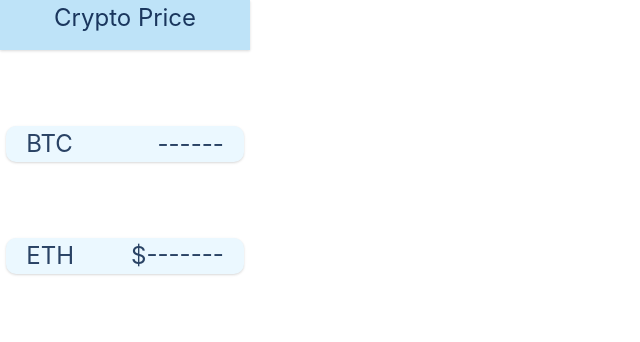
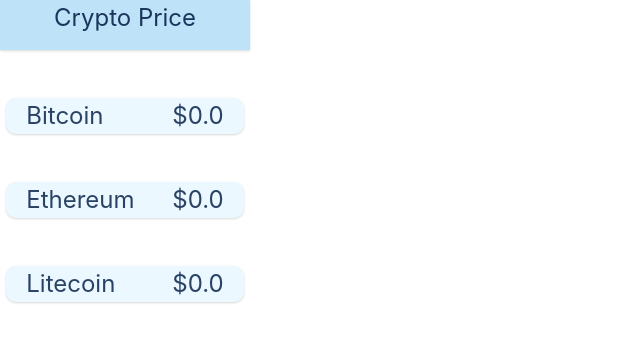
Before and after one commit to ImprovedTube/CryptoPrice, a React (Create React App) app: page / in a window 1280 px wide. Shown: the top 342 px of the page, without its empty margins (0-640 px from the left). Built offline with nearby package versions, Linux system fonts and the light colour scheme; no server answers.

Commit message:
handle several cryptos at the same time

```diff
--- a/src/App.tsx
+++ b/src/App.tsx
@@ -1,4 +1,4 @@
-import React, { useState } from "react"
+import React, { useEffect, useMemo, useState } from "react"
 import {
   ChakraProvider,
   Box,
@@ -14,21 +14,54 @@ import {
 import { ColorModeSwitcher } from "./ColorModeSwitcher"
 import { Logo } from "./Logo"
 
+import Cryptocurrency, { Cryptocurrencies, CryptocurrencyMap } from "./cryptocurrencies";
+import PriceService from './service';
 
 export const App = () => {
-  const [price, setPrice] = useState('------');
-  const [color, setColor] = useState('blue.800');
+  const initialCryptoData = Object.fromEntries(
+    Array.from(CryptocurrencyMap).map(([crypto, cryptoData]) => [
+      crypto,
+      { ...cryptoData },
+    ])
+  );
 
-  let webSocket = new WebSocket('wss://stream.binance.com:9443/ws/btcusdt@trade');
-  let lastPrice = '0.0';
+  const [cryptoData, setCryptoData] = useState(initialCryptoData);
 
-  webSocket.onmessage = (event) => {
-    const stockPrice = parseFloat(JSON.parse(event.data).p).toFixed(2);
-    setPrice('$' + stockPrice);
-    setColor(!lastPrice || lastPrice === stockPrice ? 'black' : parseFloat(lastPrice) > parseFloat(stockPrice) ? 'red' : 'green');
+  useEffect(() => {
+    const cryptoServices = {} as Record<Cryptocurrencies, PriceService>;
 
-    lastPrice = stockPrice;
+    function handlePriceUpdate(crypto: Cryptocurrencies) {
+      return (price: string, color: string) => {
+        setCryptoData((prevCryptoData) => ({
+          ...prevCryptoData,
+          [crypto]: { ...prevCryptoData[crypto], price, color },
+        }));
       };
+    }
+
+    for (const crypto of CryptocurrencyMap.keys()) {
+      const cryptoData = CryptocurrencyMap.get(crypto);
+
+      if (cryptoData) {
+        const service = new PriceService(cryptoData);
+
+        // Use the handlePriceUpdate function with the correct 'crypto'
+        service.registerSendPriceCallback(handlePriceUpdate(crypto));
+
+        cryptoServices[crypto] = service;
+      }
+    }
+
+    // Clean up WebSocket connections when the component unmounts
+    return () => {
+      for (const service of Object.values(cryptoServices)) {
+        service.ws?.close();
+      }
+    };
+  }, []);
+
+
+
 
   return (
     <ChakraProvider theme={theme}>
@@ -61,6 +94,8 @@ export const App = () => {
           h="300px"
           justifyContent={"space-evenly"}
         >
+
+          {Array.from(CryptocurrencyMap.keys()).map((crypto) => (
             <Flex
               bgColor={"blue.50"}
               borderRadius={10}
@@ -69,26 +104,14 @@ export const App = () => {
               shadow={"base"}
             >
               <Text fontSize="2xl" color="blue.800" marginLeft={5}>
-              BTC
+                {cryptoData[crypto].name}
               </Text>
-            <Text fontSize="2xl" color={color} marginRight={5}>
-              {price}
+              <Text fontSize="2xl" color={cryptoData[crypto].color} marginRight={5}>
+                ${cryptoData[crypto].price}
               </Text>
             </Flex>
-          <Flex
-            bgColor={"blue.50"}
-            borderRadius={10}
-            width={"95%"}
-            justifyContent={"space-between"}
-            shadow={"base"}
-          >
-            <Text fontSize="2xl" color="blue.800" marginLeft={5}>
-              ETH
-            </Text>
-            <Text fontSize="2xl" color="blue.800" marginRight={5}>
-              $-------
-            </Text>
-          </Flex>
+          ))}
+
         </Flex>
       </Box>
     </ChakraProvider>
--- /dev/null
+++ b/src/cryptocurrencies.ts
@@ -0,0 +1,21 @@
+enum Cryptocurrencies {
+    BTC = 'BTC',
+    ETH = 'ETH',
+    LTC = 'LTC',
+}
+
+interface Cryptocurrency {
+    name: string;
+    ws_address: string;
+    price: string;
+    color: string;
+}
+
+const CryptocurrencyMap: Map<Cryptocurrencies, Cryptocurrency> = new Map([
+    [Cryptocurrencies.BTC, { name: 'Bitcoin', ws_address: 'wss://stream.binance.com:9443/ws/btcusdt@trade', price: '0.0', color: 'blue.800' }],
+    [Cryptocurrencies.ETH, { name: 'Ethereum', ws_address: 'wss://stream.binance.com:9443/ws/ethusdt@trade', price: '0.0', color: 'blue.800' }],
+    [Cryptocurrencies.LTC, { name: 'Litecoin', ws_address: 'wss://stream.binance.com:9443/ws/ltcusdt@trade', price: '0.0', color: 'blue.800' }],
+]);
+
+export default Cryptocurrency;
+export { Cryptocurrencies, CryptocurrencyMap };
--- /dev/null
+++ b/src/service.ts
@@ -0,0 +1,31 @@
+import React, { useState } from "react"
+import Cryptocurrency from "./cryptocurrencies";
+
+class PriceService {
+    ws: WebSocket | null = null;
+    private lastPrice = '0.0';
+    // private crypto: Cryptocurrency | null = null;
+
+    // Callback functions for when connected or disconnected
+    private sendPriceCallback: ((price: string, color: string) => void) | null = null;
+
+    registerSendPriceCallback(callback: (price: string, color: string) => void) {
+        this.sendPriceCallback = callback;
+    }
+
+
+    constructor(crypto: Cryptocurrency) {
+        this.ws = new WebSocket(crypto.ws_address);
+
+        this.ws.onmessage = (event: any) => {
+            const stockPrice = parseFloat(JSON.parse(event.data).p).toFixed(2);
+            //setPrice('$' + stockPrice);
+            const color = !this.lastPrice || this.lastPrice === stockPrice ? 'black' : parseFloat(this.lastPrice) > parseFloat(stockPrice) ? 'red' : 'green';
+
+            this.lastPrice = stockPrice;
+            this.sendPriceCallback?.(stockPrice, color);
+        }
+    }
+}
+
+export default PriceService;
--- a/tsconfig.json
+++ b/tsconfig.json
@@ -6,6 +6,7 @@
       "dom.iterable",
       "esnext"
     ],
+    "downlevelIteration": true,
     "allowJs": true,
     "skipLibCheck": true,
     "esModuleInterop": true,
```
Lines whose indentation alone changed are shown as unchanged.
